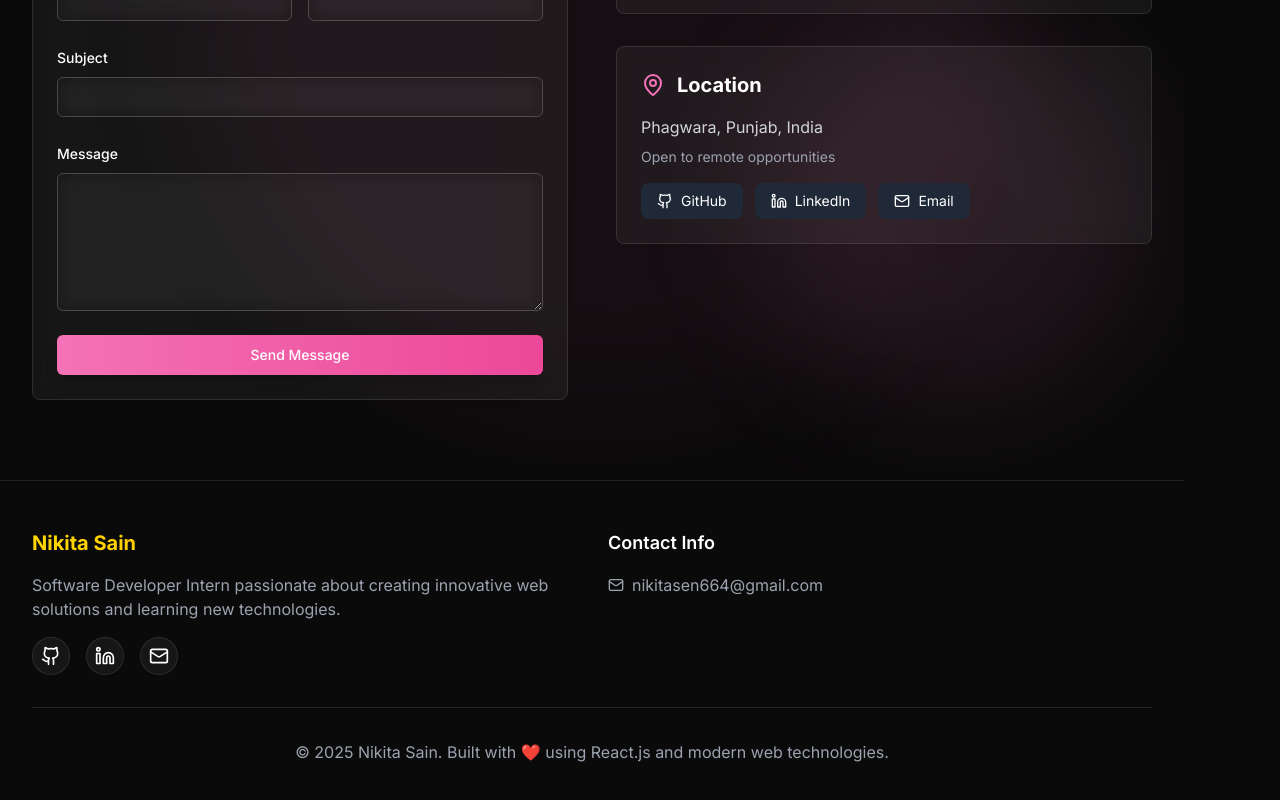
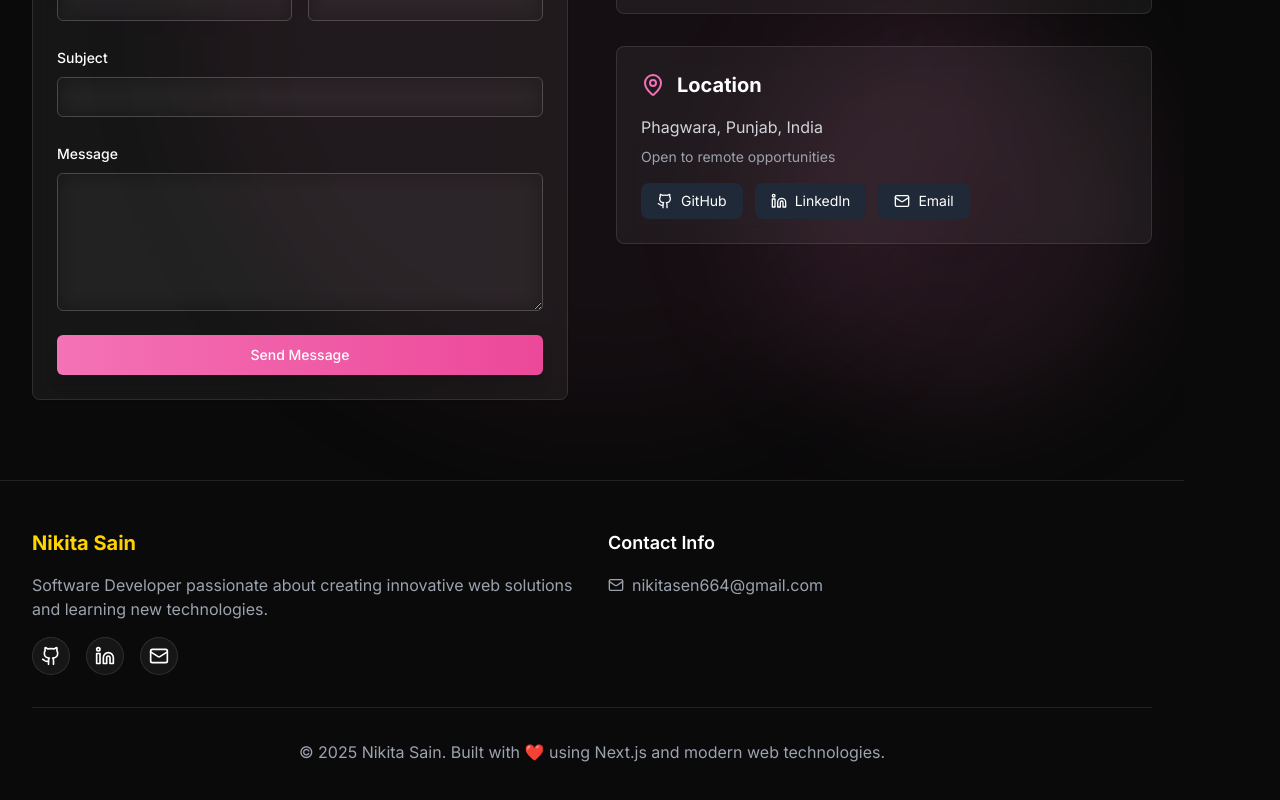
Before and after one commit to NikitaSain20/Nikita-Sain-Portfolio, a Next.js app: page / in a window 1280 px wide. Shown: the part 6321-7121 px from the top of the page. Built offline with nearby package versions, Linux system fonts and the light colour scheme.

Commit message:
changes done

```diff
--- a/app/page.tsx
+++ b/app/page.tsx
@@ -183,8 +183,8 @@ export default function Home() {
                   Nikita Sain
                 </h3>
                 <p className="text-gray-400 mb-4">
-                  Software Developer Intern passionate about creating innovative
-                  web solutions and learning new technologies.
+                  Software Developer passionate about creating innovative web
+                  solutions and learning new technologies.
                 </p>
                 <div className="flex space-x-4">
                   <a
@@ -228,7 +228,7 @@ export default function Home() {
             <div className="text-center pt-8 border-t border-white/10">
               <p className="text-gray-400">
                 © {new Date().getFullYear()} Nikita Sain. Built with ❤️ using
-                React.js and modern web technologies.
+                Next.js and modern web technologies.
               </p>
             </div>
           </div>
```
